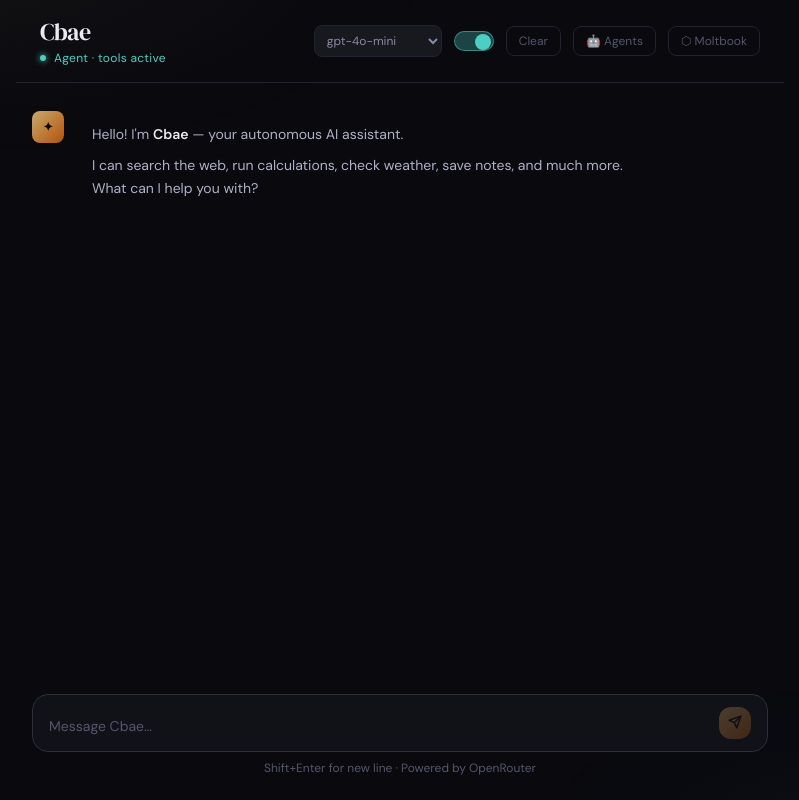
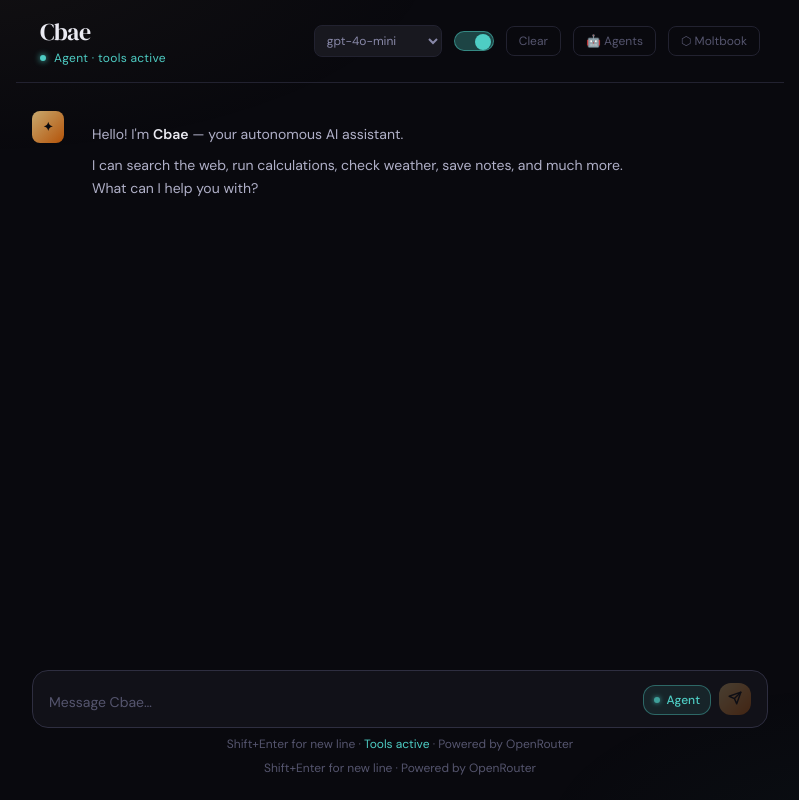
Before and after one commit to cbaeai/cbaeai, a Next.js app: page / in a window 1280 px wide. Shown: the whole page, without its empty margins (240-1039 px from the left). Built offline with nearby package versions, Linux system fonts and the light colour scheme.

Commit message:
Update ChatInput.tsx

```diff
--- a/src/components/ChatInput.tsx
+++ b/src/components/ChatInput.tsx
@@ -1,5 +1,6 @@
 "use client"
 import { useState, KeyboardEvent, useRef, useEffect } from "react"
+import { useChatStore } from "@/lib/store"
 
 interface Props {
   onSend: (text: string) => void
@@ -7,8 +8,9 @@
 }
 
 export function ChatInput({ onSend, disabled }: Props) {
-  const [value, setValue]   = useState("")
-  const textareaRef         = useRef<HTMLTextAreaElement>(null)
+  const [value, setValue]     = useState("")
+  const textareaRef           = useRef<HTMLTextAreaElement>(null)
+  const { agentMode, setAgentMode } = useChatStore()
 
   useEffect(() => {
     if (textareaRef.current) {
@@ -32,6 +34,8 @@
   }
 
   return (
+    <div className="flex flex-col gap-2">
+      {/* Main input box */}
       <div className="flex items-end gap-2 bg-ink2 border border-rim2 rounded-2xl px-4 py-3
         focus-within:border-gold/50 focus-within:shadow-[0_0_0_3px_rgba(200,169,110,0.08)]
         transition-all duration-200">
@@ -47,6 +51,28 @@
             placeholder:text-fog disabled:opacity-50 leading-relaxed"
           style={{ minHeight: "24px", maxHeight: "160px" }}
         />
+
+        {/* Agent mode toggle pill — sits left of send button */}
+        <button
+          onClick={() => setAgentMode(!agentMode)}
+          title={agentMode ? "Agent mode ON — click to disable tools" : "Agent mode OFF — click to enable tools"}
+          className={`
+            flex items-center gap-1.5 rounded-xl px-2.5 py-1.5 flex-shrink-0
+            border text-xs font-medium transition-all duration-200 select-none
+            ${agentMode
+              ? "bg-teal/10 border-teal/40 text-teal hover:bg-teal/20"
+              : "bg-ink3 border-rim text-fog hover:border-rim2 hover:text-mist"
+            }
+          `}
+        >
+          {/* Animated dot */}
+          <span className={`w-1.5 h-1.5 rounded-full flex-shrink-0 transition-colors duration-200
+            ${agentMode ? "bg-teal shadow-[0_0_5px_#4ecdc4] animate-pulse" : "bg-fog"}`}
+          />
+          <span>{agentMode ? "Agent" : "Direct"}</span>
+        </button>
+
+        {/* Send button */}
         <button
           onClick={handleSend}
           disabled={disabled || !value.trim()}
@@ -55,11 +81,23 @@
             disabled:opacity-30 disabled:cursor-not-allowed
             hover:opacity-90 transition-opacity"
         >
-        <svg width="14" height="14" viewBox="0 0 24 24" fill="none" stroke="currentColor" strokeWidth="2.5" strokeLinecap="round" strokeLinejoin="round" className="text-ink -translate-y-px">
+          <svg width="14" height="14" viewBox="0 0 24 24" fill="none" stroke="currentColor"
+            strokeWidth="2.5" strokeLinecap="round" strokeLinejoin="round"
+            className="text-ink -translate-y-px">
             <line x1="22" y1="2" x2="11" y2="13" />
             <polygon points="22 2 15 22 11 13 2 9 22 2" />
           </svg>
         </button>
       </div>
+
+      {/* Mode hint — subtle, below the box */}
+      <p className="text-center text-fog text-xs">
+        Shift+Enter for new line ·{" "}
+        <span className={agentMode ? "text-teal" : "text-fog"}>
+          {agentMode ? "Tools active" : "Direct mode"}
+        </span>
+        {" "}· Powered by OpenRouter
+      </p>
+    </div>
   )
 }
```
Lines whose indentation alone changed are shown as unchanged.
